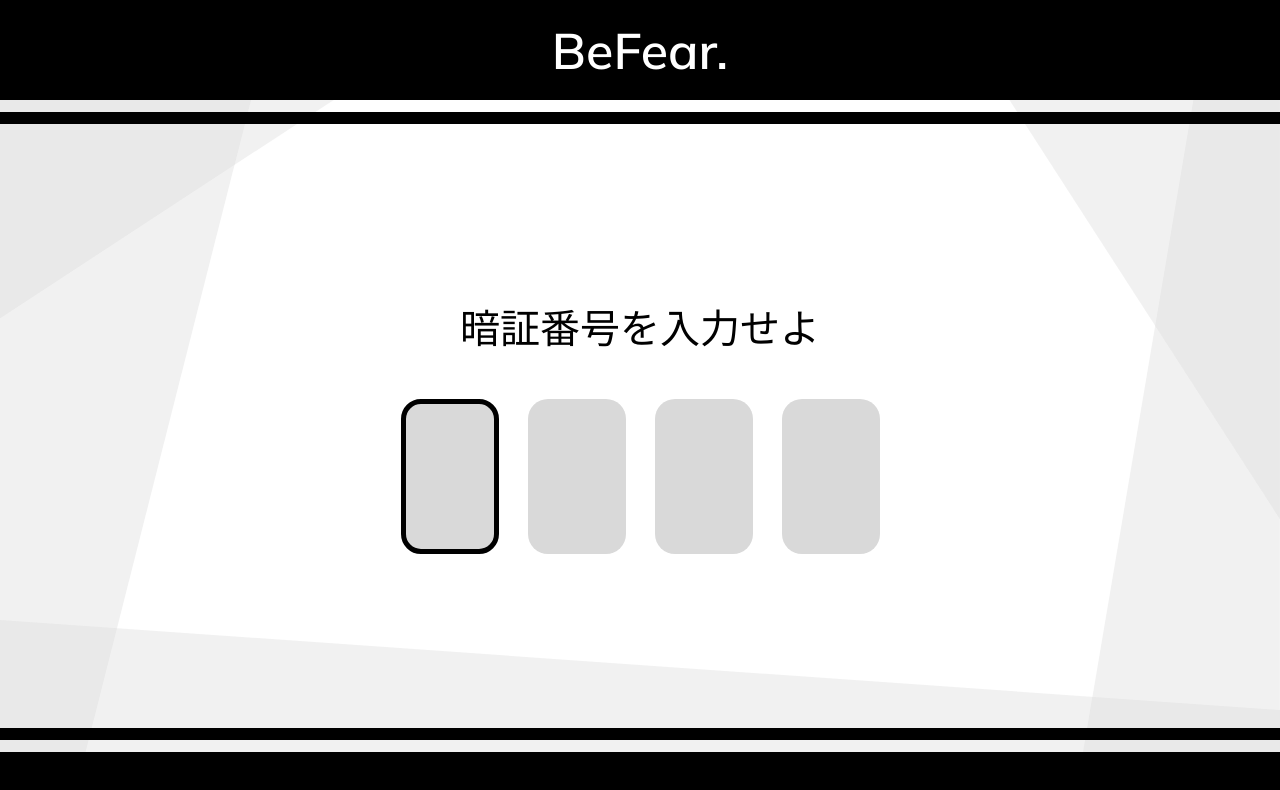
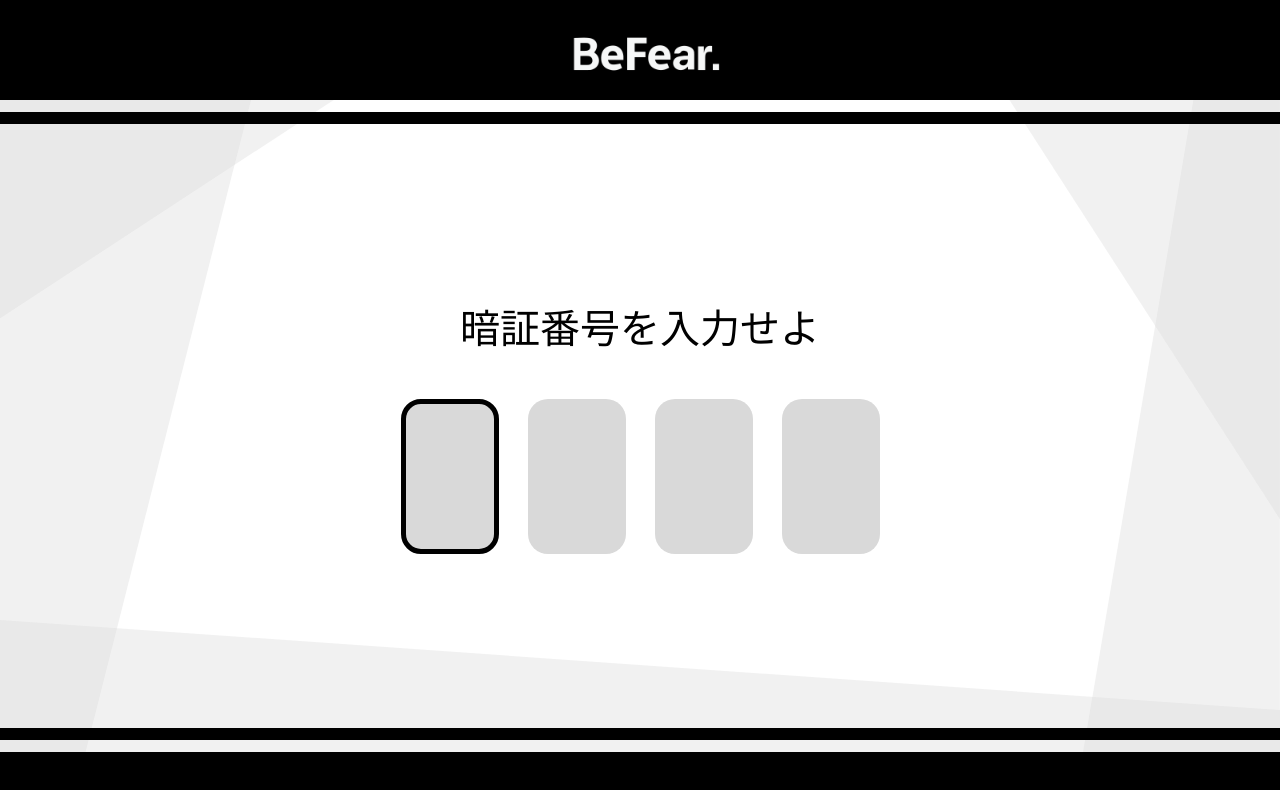
Before and after one commit to zhou-shiqiao/befear, a Next.js app: page / in a window 1280 px wide. Shown: the top 790 px of the page. Built offline with nearby package versions, Linux system fonts and the light colour scheme; a web font is replaced by a local one.

Commit message:
logo 変更

```diff
--- a/src/components/header.tsx
+++ b/src/components/header.tsx
@@ -1,5 +1,7 @@
 import { Mulish } from "next/font/google";
 import Link from "next/link";
+import logo from "@/befear-logo.png";
+import Image from "next/image";
 
 const mulish = Mulish({ weight: "600", subsets: ["latin"] });
 
@@ -12,7 +14,9 @@ export const Header: React.FC = () => {
           mulish.className,
         ].join(" ")}
       >
-        <Link href={"/"}>BeFear.</Link>
+        <Link href={"/"} className="relative">
+          <Image alt="" src={logo} width={200} />
+        </Link>
       </div>
       <div className="h-[12px] bg-black"></div>
     </header>
```
Also changed, not shown: public/befear-logo.png (added).
